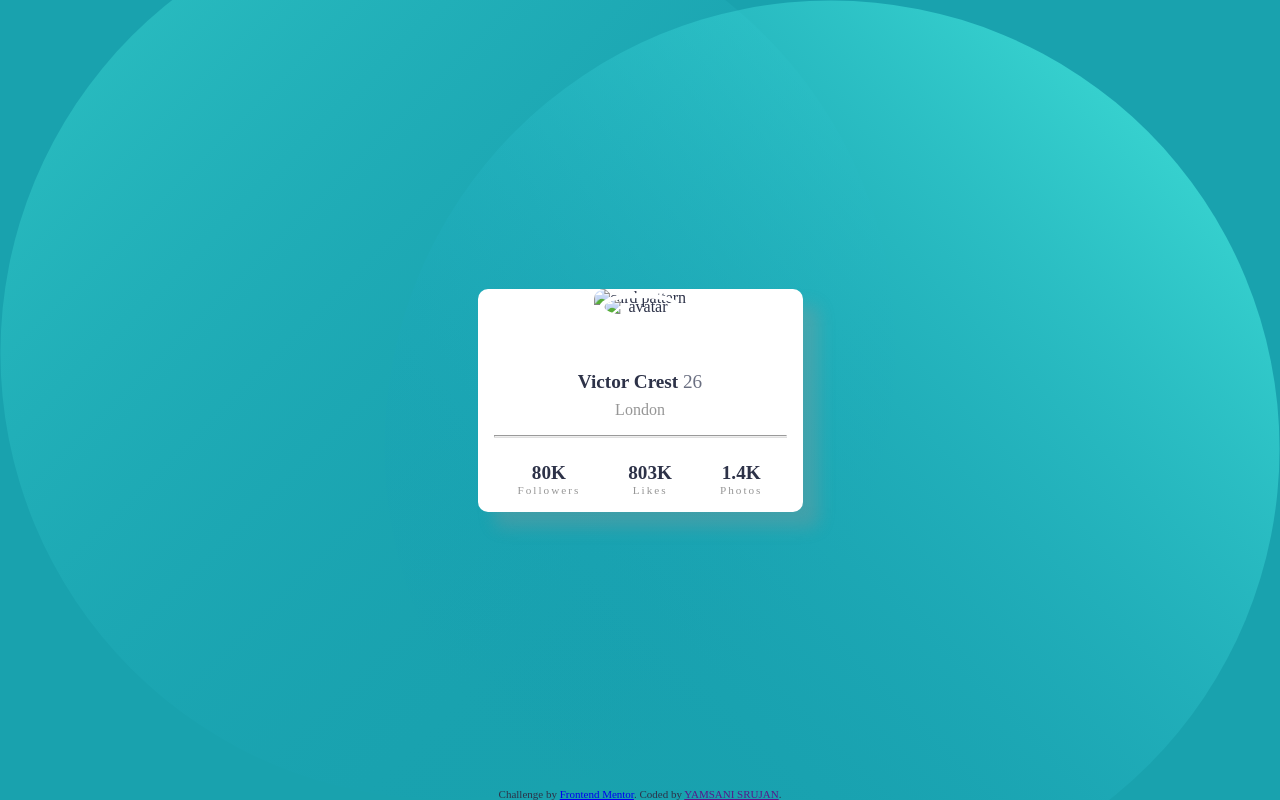
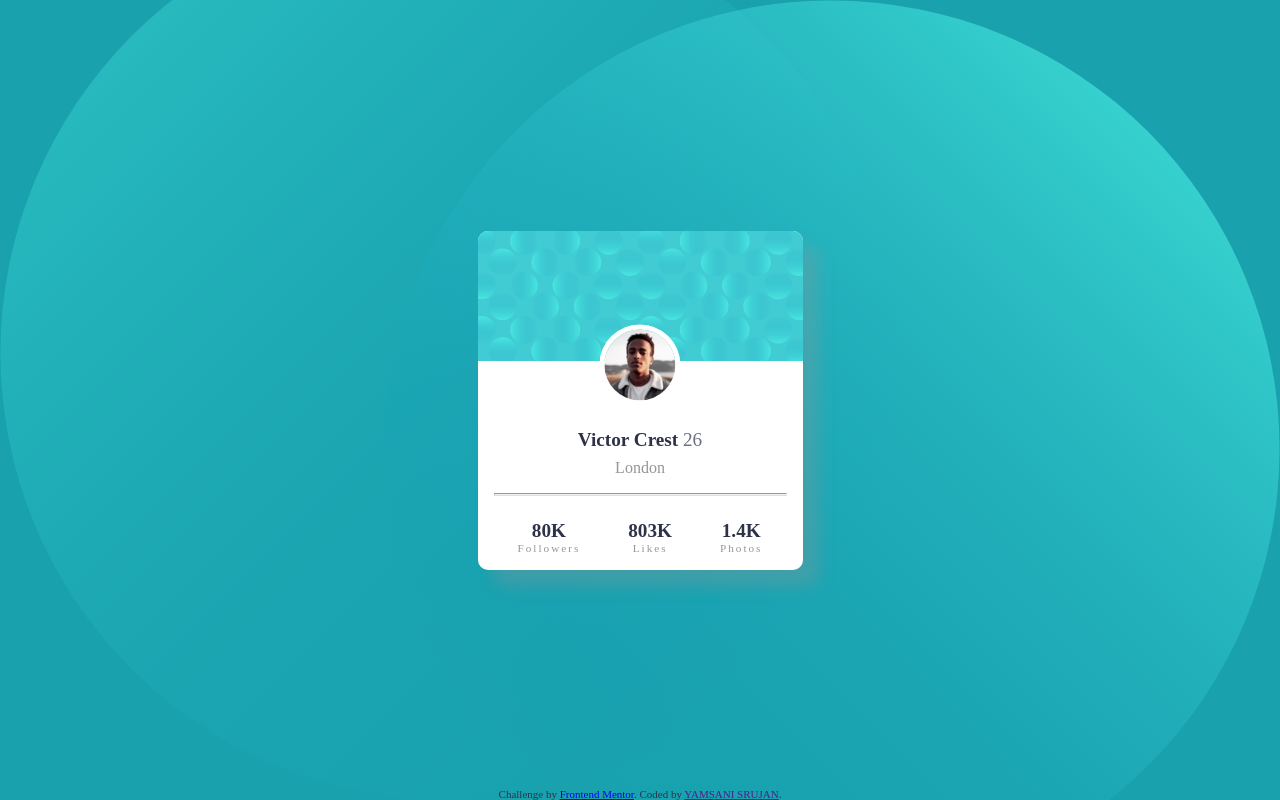
Before and after one commit to yamsani-srujan/card, a plain HTML site: page index.html in a window 1280 px wide. Drawn offline with Linux system fonts and the light colour scheme; files whose address does not match are found by name.

Commit message:
Update index.html

```diff
--- a/index.html
+++ b/index.html
@@ -9,9 +9,9 @@
 <body>
       <div class="main-container">
               <div class="card-top">
-                  <img id="card" src="../profile-card-component-main/images/bg-pattern-card.svg" alt="card pattern">
+                  <img id="card" src="/images/bg-pattern-card.svg" alt="card pattern">
                   <div class="avatar">
-                      <img src="../profile-card-component-main/images/image-victor.jpg" alt="avatar">
+                      <img src="/images/image-victor.jpg" alt="avatar">
                   </div>
             </div>
           <div class="card-bottom">
```
